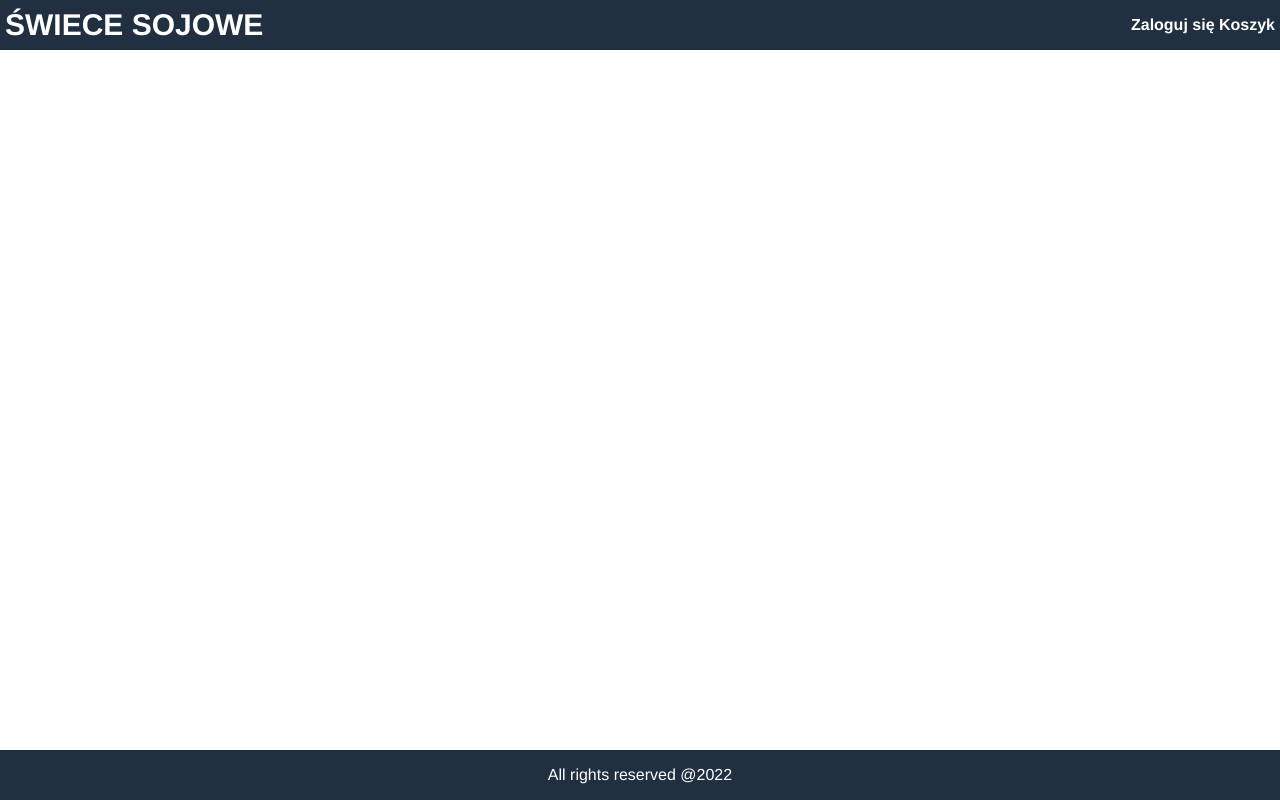
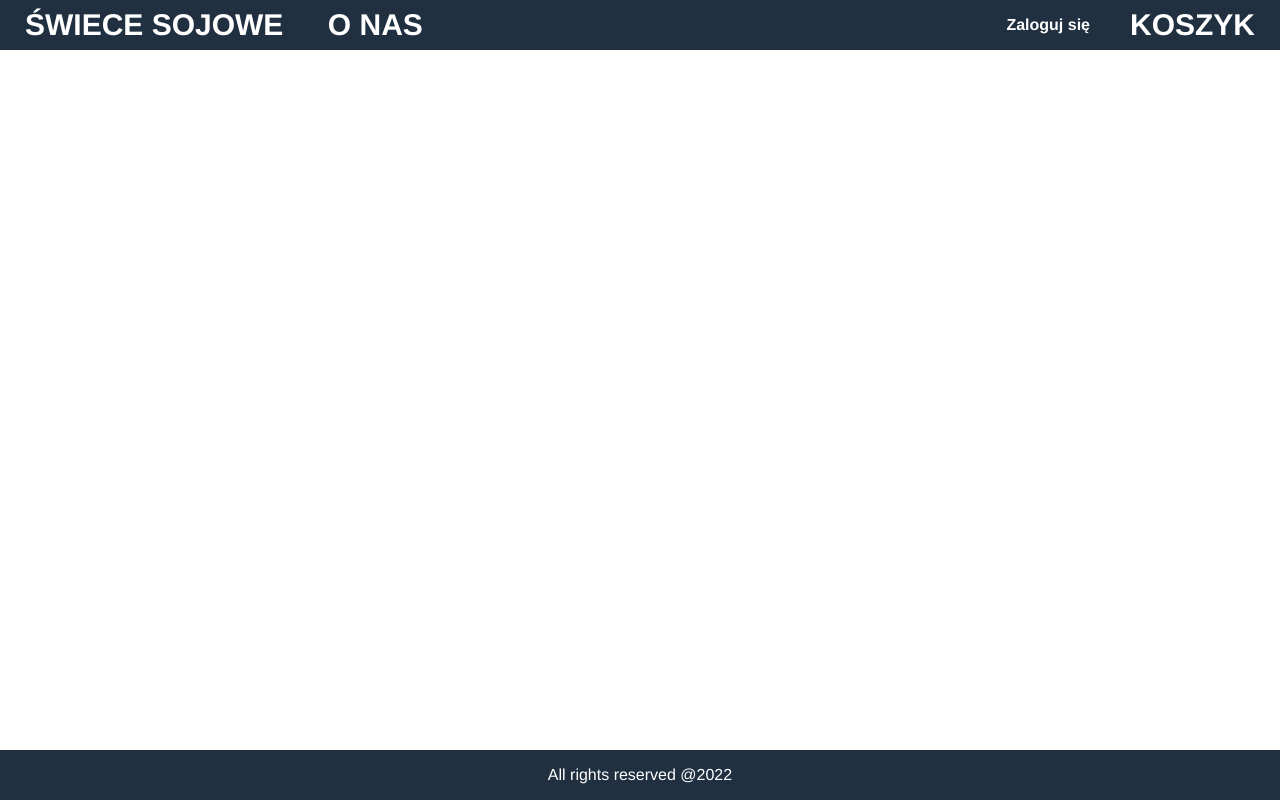
Before and after one commit to AnnaKwasnikHawaii/Soy_Candle_Shop, a website with bundled scripts: page frontend/index.html in a window 1280 px wide. Built offline with nearby package versions, Linux system fonts and the light colour scheme; files whose address does not match are found by name.

Commit message:
adding About

```diff
--- a/frontend/src/components/Header.js
+++ b/frontend/src/components/Header.js
@@ -5,16 +5,17 @@ const Header = {
     const { name } = getUserInfo();
     return `
   <div class="brand">
-    <a href="/#/">ŚWIECE SOJOWE</a>
+    <a href="/#/" class='header-link'>ŚWIECE SOJOWE</a>
+    <a href="/#/about" class='header-link'>O NAS</a>
   </div>
-  <div>
+  <div class='header-link-container'>
   ${
     name
-      ? `<a href="/#/profile">${name}</a>`
-      : `<a href="/#/signin">Zaloguj się </a>`
+      ? `<a href="/#/profile" class='header-extra-link'>${name}</a>`
+      : `<a href="/#/signin" class='header-extra-link'>Zaloguj się </a>`
   }
 
-    <a href="/#/cart">Koszyk</a>
+    <a href="/#/cart" class='header-link'>KOSZYK</a>
   </div>`;
   },
   after_render: () => {},
--- a/frontend/src/index.js
+++ b/frontend/src/index.js
@@ -11,6 +11,7 @@ import ShippingScreen from './srceens/ShippingScreen';
 import PaymentScreen from './srceens/PaymentScreen';
 import PlaceOrderScreen from './srceens/PlaceOrderScreen';
 import OrderScreen from './srceens/OrderScreen';
+import AboutScreen from './srceens/AboutScreen';
 
 const routes = {
   '/': HomeScreen,
@@ -24,6 +25,7 @@ const routes = {
   '/shipping': ShippingScreen,
   '/payment': PaymentScreen,
   '/placeorder': PlaceOrderScreen,
+  '/about': AboutScreen,
 };
 const router = async () => {
   showLoading();
--- /dev/null
+++ b/frontend/src/srceens/AboutScreen.js
@@ -0,0 +1,36 @@
+
+
+const AboutScreen = {
+  render: () => `
+    <div>
+      <article class="about-container">
+        <h1>POZNAJ NASZĄ MARKĘ</h1>
+        <p>
+          <b>The Art Of Life</b> to manufaktura ekologicznych świec sojowych. Są to wegańskie, unikatowe, ręcznie robione z pasją i miłością świece sojowe z Warszawy.
+        </p>
+        <p>
+          Świece sojowe pięknie pachną i wyglądają. Dostarczają błogiego relaksu w zaciszu domowym. Moją inspiracją do tworzenia świec są ludzie i ich pasje oraz wszelkie podróże. Każdy zapach to inna podróż, inne marzenie i inne wspomnienie...
+        </p>
+        <p>
+          Używam w produkcji tylko naturalnych i ekologicznych składników, które wpływają korzystnie na ciało i umysł. Świeca sojowa zapachowa nie tylko wpływa na nastrój i pobudza zmysły.
+        </p>
+        <p>
+          <h4>Dlaczego świece sojowe?</h4>
+          Świece sojowe mają najdłuższy czas spalania wśród wszystkich świec. Nie emitują żadnych szkodliwych substancji takich jak toluen czy benzen. Świece sojowe można używać do pielęgnacji ciała i masażu.
+        </p>
+      </article>
+      <pre class="about-quote">
+        SLOW LIFE
+        LESS WASTE
+        VEGAN
+        HANDMADE
+        MADE WITH LOVE
+        ECO
+      </pre>
+      <div class="about-image">
+        <img src='../../../images/Yuki.jpg' alt='Świeczki sojowe z Yuki'/>
+      </div>
+    </div>`,
+};
+
+export default AboutScreen;
--- a/frontend/src/srceens/OrderScreen.js
+++ b/frontend/src/srceens/OrderScreen.js
@@ -94,4 +94,5 @@ const OrderScreen = {
       `;
   },
 };
+
 export default OrderScreen;
--- a/frontend/style.css
+++ b/frontend/style.css
@@ -111,10 +111,6 @@ header a {
 
 header a:hover {
   color: palevioletred;
-}
-
-.brand a {
-  font-size: 3rem;
 }
 
 footer {
@@ -377,3 +373,36 @@ footer {
   font-weight: bold;
   color: rgb(224, 45, 104);
 }
+
+.about-container {
+  margin: 0 20px;
+  display: flex;
+  flex-direction: column;
+  align-items: center;
+}
+
+.about-quote {
+  display: flex;
+  justify-content: center;
+  font-weight: bold;
+  font-family: Helvetica, Arial;;
+}
+.about-image {
+  display: flex;
+  justify-content: center;
+  height: 700px;
+}
+
+.header-link {
+  padding: 0 20px;
+  font-size: 3rem;
+}
+
+.header-link-container {
+  display: flex;
+  align-items: center;
+}
+
+.header-extra-link {
+  padding: 0 20px;
+}
```
Also changed, not shown: README.md, frontend/images/Yuki.jpg (added).
